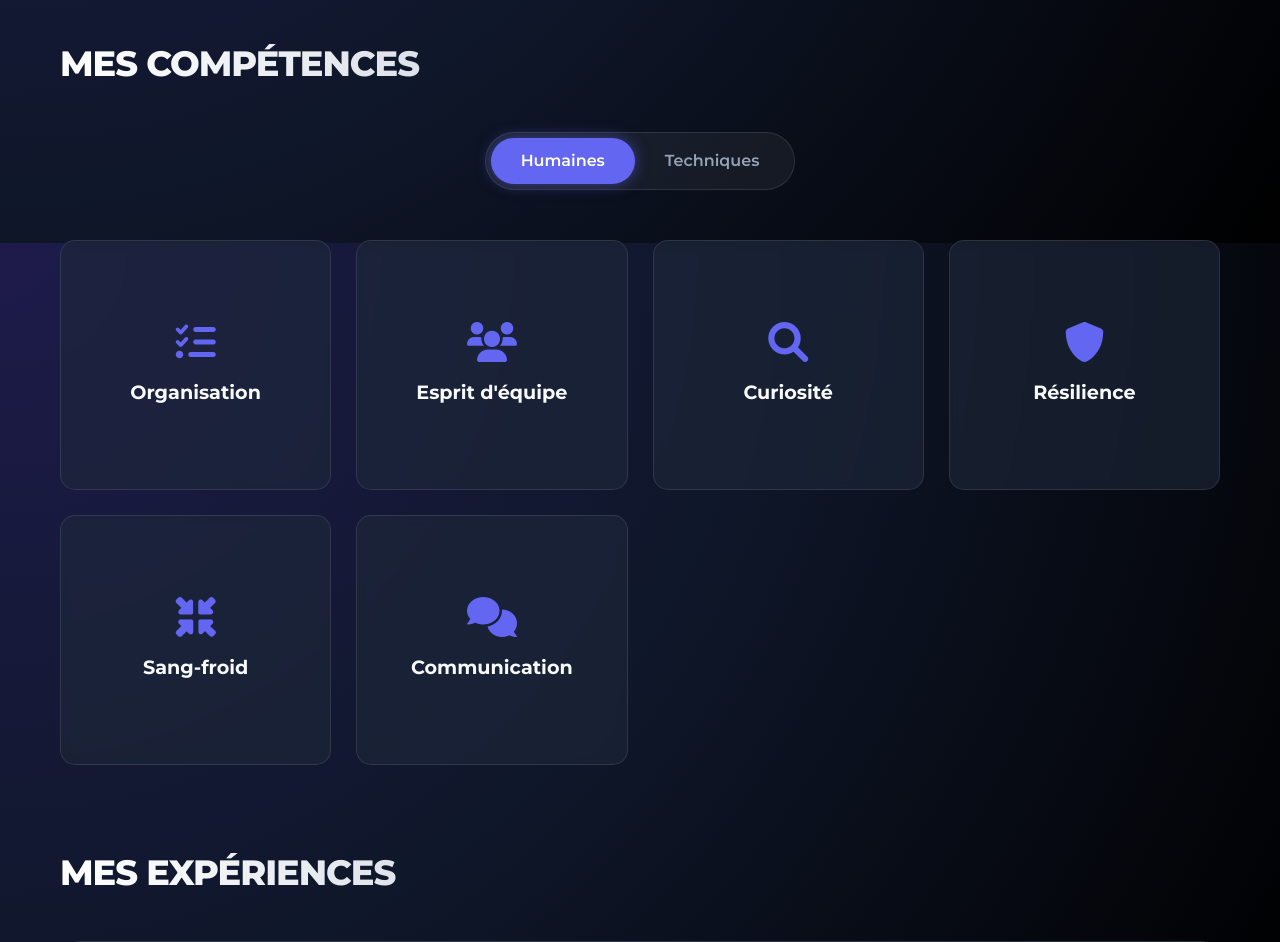
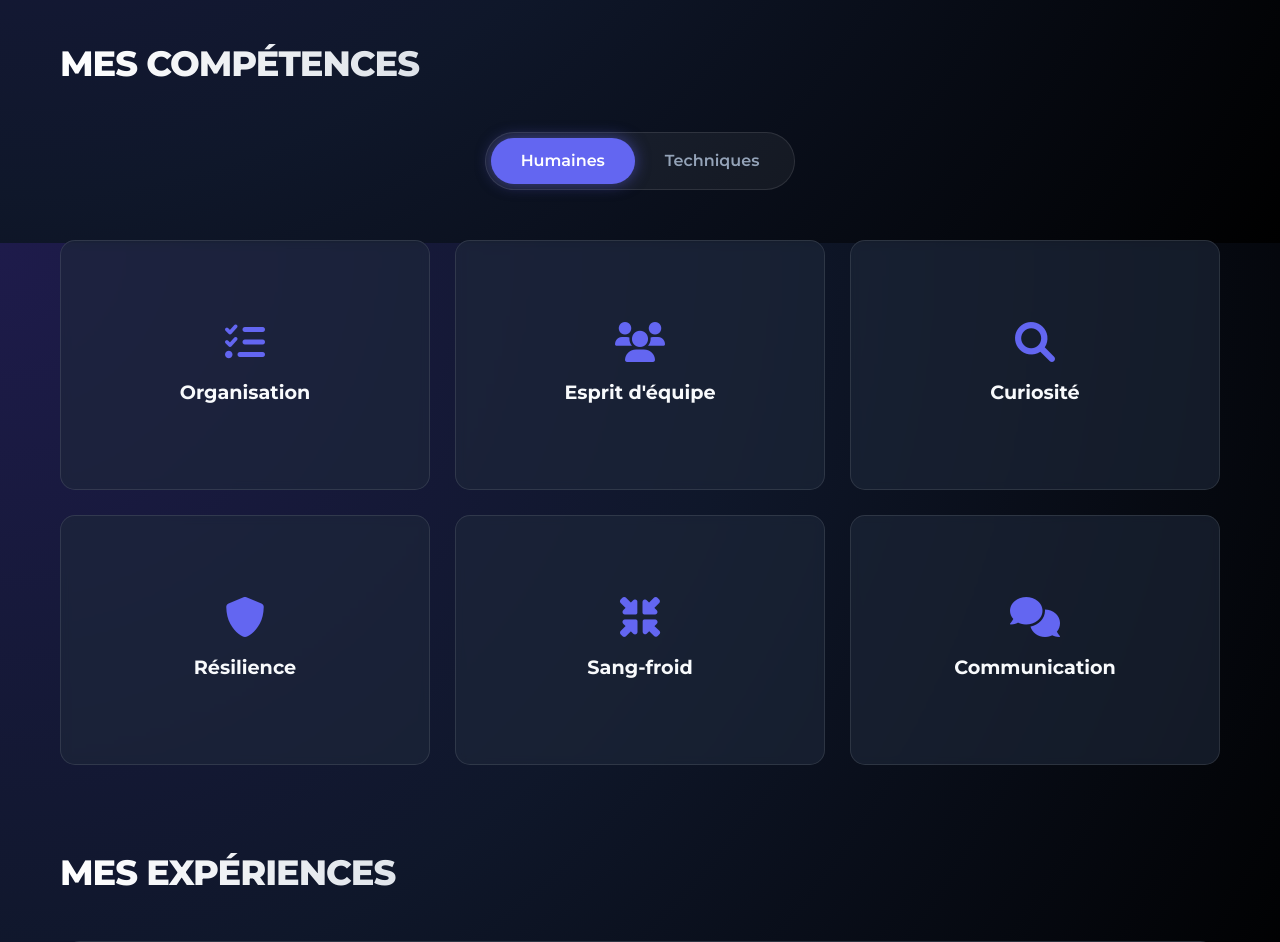
Before and after one commit to melvinmage/portfolio, a PHP site: page / in a window 1280 px wide. Shown: the part 1357-2299 px from the top of the page. Run offline with PHP 8.4, Linux system fonts and the light colour scheme.

Commit message:
Correction pour afficher une grille 3*2 en résolution normale

```diff
--- a/style.css
+++ b/style.css
@@ -566,7 +566,7 @@ input[name="type-competence"] {
 
 .grille-competences {
     display: none;
-    grid-template-columns: repeat(auto-fit, minmax(250px, 1fr));
+    grid-template-columns: repeat(auto-fit, minmax(300px, 1fr));
     gap: 25px;
     animation: apparitionDouce 0.5s ease;
 }
@@ -1148,4 +1148,5 @@ footer {
 
 .cmd-input { color: #fff; }
 .cmd-warn { color: #fbbf24; } /* Jaune */
+
 .cmd-success { color: #33ff33; font-weight: bold; }
```
